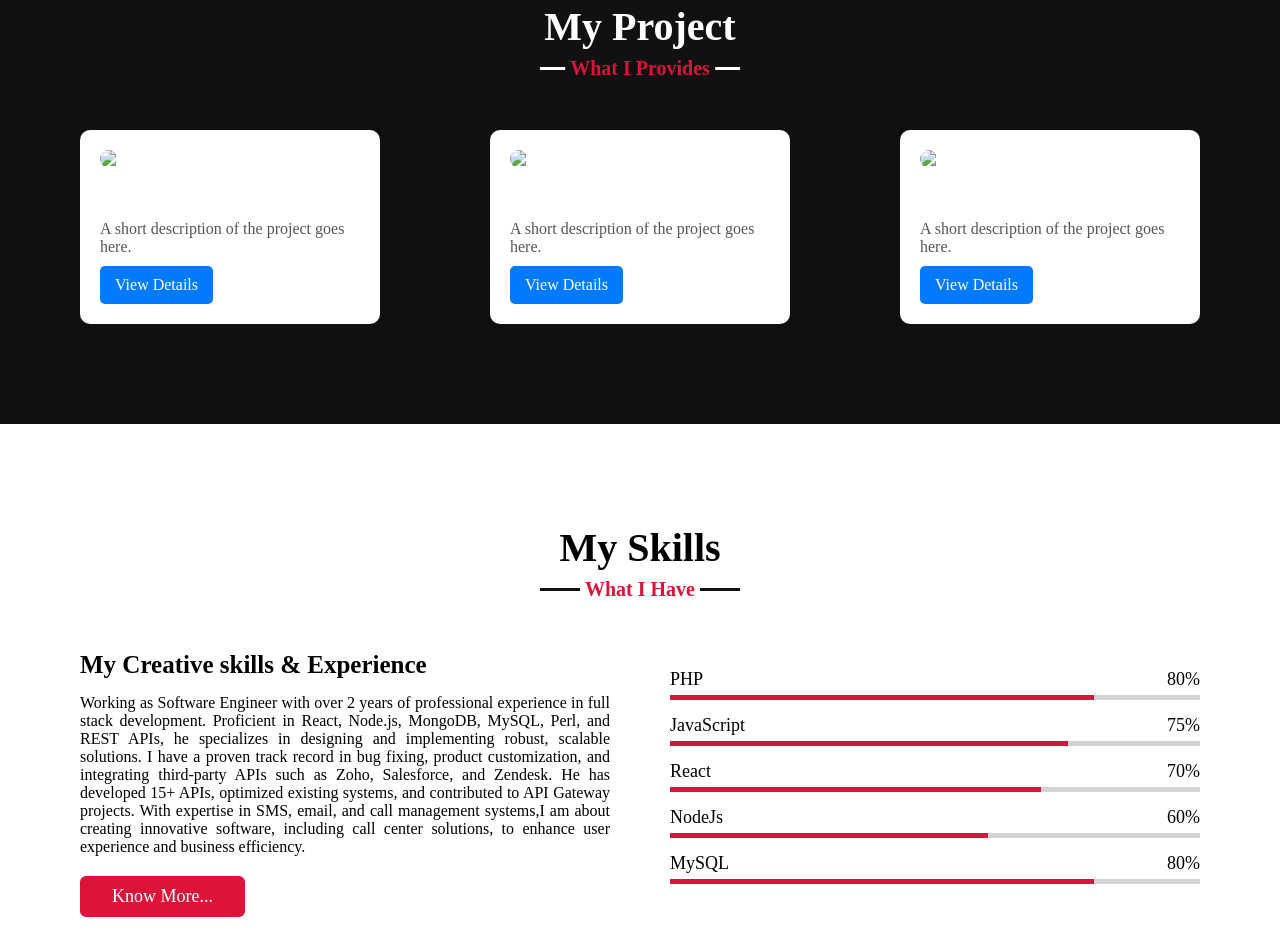
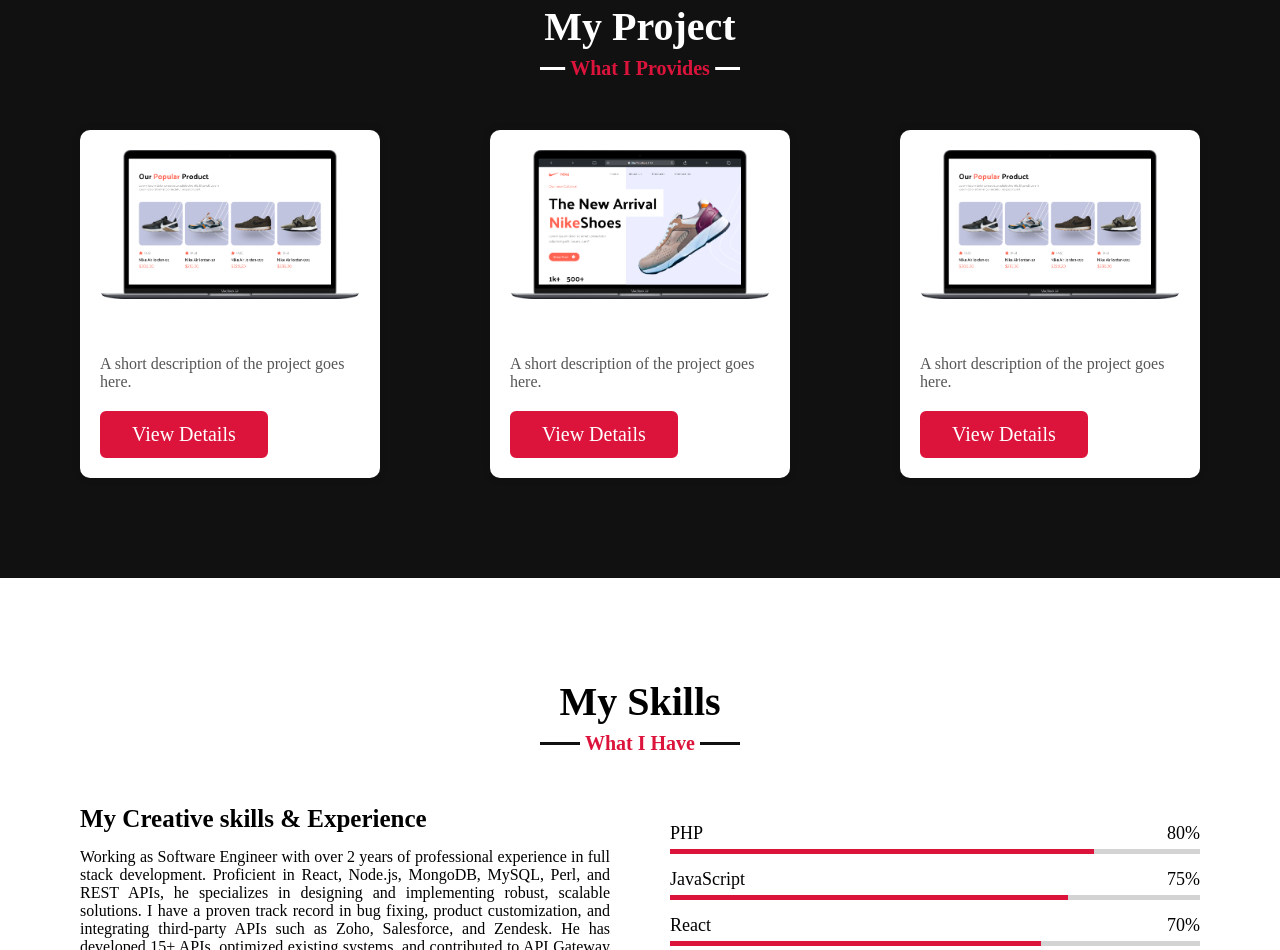
Before and after one commit to harishkgit9640/Personal_Portfolio, a plain HTML site: page index.html in a window 1280 px wide. Shown: the part 1628-2578 px from the top of the page. Drawn offline with nearby package versions, Linux system fonts and the light colour scheme.

Commit message:
btn style has changed for project section

```diff
--- a/index.html
+++ b/index.html
@@ -91,19 +91,19 @@
 
 
                 <div class="project-card">
-                    <img src="project1.jpg" alt="Project 1">
+                    <img src="./asset/projects/project-1.png" alt="Project 1">
                     <h3>Project One</h3>
                     <p>A short description of the project goes here.</p>
                     <a href="#" class="btn">View Details</a>
                 </div>
                 <div class="project-card">
-                    <img src="project1.jpg" alt="Project 1">
+                    <img src="./asset/projects/project-2.png" alt="Project 2">
                     <h3>Project One</h3>
                     <p>A short description of the project goes here.</p>
                     <a href="#" class="btn">View Details</a>
                 </div>
                 <div class="project-card">
-                    <img src="project1.jpg" alt="Project 1">
+                    <img src="./asset/projects/project-1.png" alt="Project 3">
                     <h3>Project One</h3>
                     <p>A short description of the project goes here.</p>
                     <a href="#" class="btn">View Details</a>
--- a/style.css
+++ b/style.css
@@ -15,6 +15,27 @@ html {
     padding: 0 80px;
     margin: auto;
 }
+
+.btn {
+
+    display: inline-block;
+    color: #fff;
+    font-weight: 500;
+    background: crimson;
+    padding: 10px 30px;
+    border-radius: 6px;
+    margin-top: 20px;
+    font-size: 20px;
+    border: crimson 2px solid;
+    transition: all 0.3s ease;
+}
+
+.btn:hover {
+    color: crimson;
+    background: none;
+}
+
+
 
 /* ======= Navbar Styling ========= */
 
@@ -684,23 +705,6 @@ footer span a:hover {
     color: #555;
 }
 
-/* Button */
-.btn {
-    display: inline-block;
-    margin-top: 10px;
-    padding: 10px 15px;
-    text-decoration: none;
-    color: white;
-    background-color: #007bff;
-    border-radius: 5px;
-    transition: 0.3s;
-}
-
-.btn:hover {
-    background-color: #0056b3;
-}
-
-
 /* Media query start */
 
 
```
Also changed, not shown: asset/projects/project-1.png (added), asset/projects/project-2.png (added).
